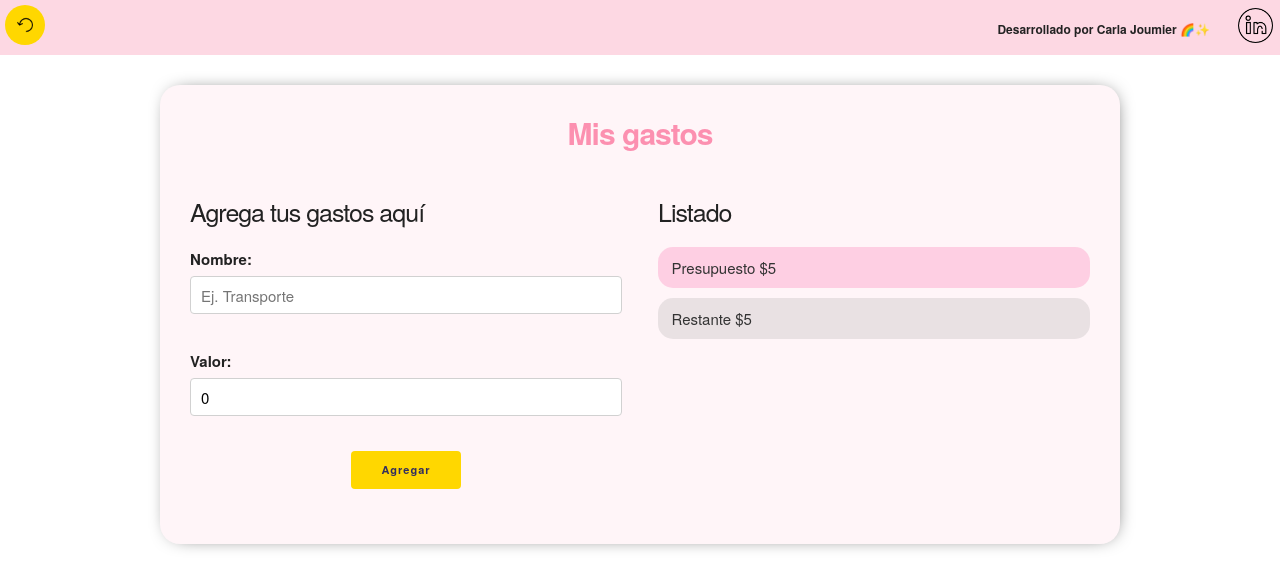
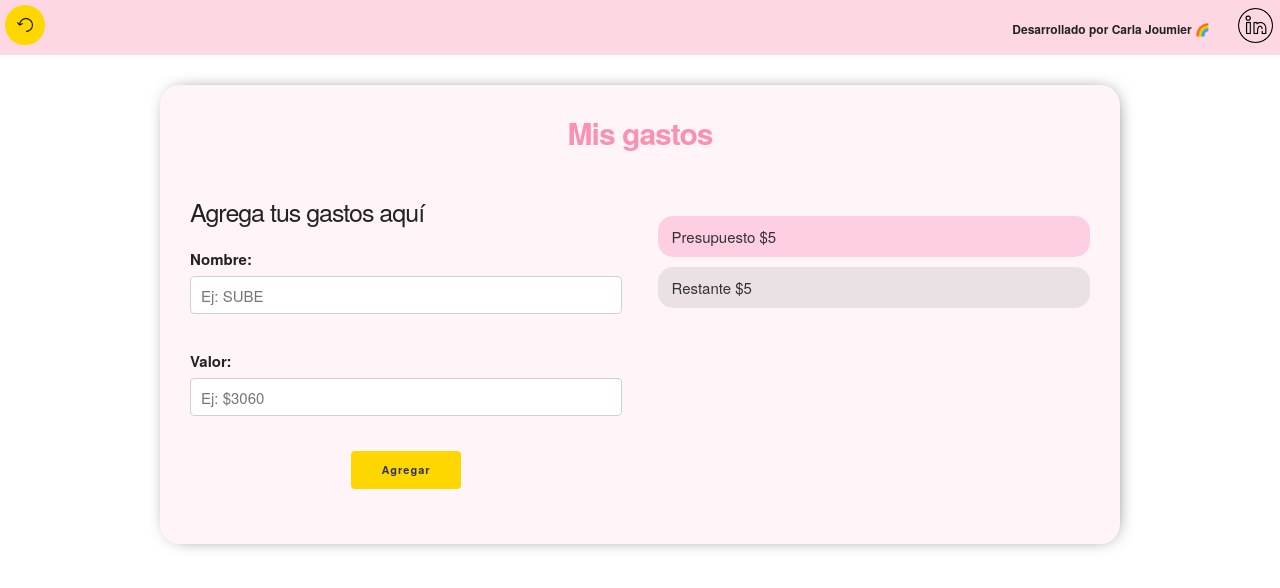
Before and after one commit to CarJou/Presupuesto, a React (Create React App) app: page /transaction in a window 1280 px wide. Both pictures are taken after typing "5" into the empty fields and a click on the input "Ok". Shown: the top 588 px of the page. Built offline with nearby package versions, Linux system fonts and the light colour scheme.

Commit message:
add changes

```diff
--- a/src/components/Form.jsx
+++ b/src/components/Form.jsx
@@ -7,7 +7,7 @@ import shortid from "shortid";
 const Form = ({setGasto, guardarCrearGasto }) => {
 
     const [nombre, setNombre] = useState("");
-    const [cantidad, setCantidad] = useState(0);
+    const [cantidad, setCantidad] = useState("");
     const [error, setError] = useState(false);
 
    //cuando el user agrega un gasto
@@ -34,7 +34,7 @@ const Form = ({setGasto, guardarCrearGasto }) => {
 
     //resetear el form
      setNombre("");
-     setCantidad(0);
+     setCantidad("");
 }
 
     return(
@@ -50,7 +50,7 @@ const Form = ({setGasto, guardarCrearGasto }) => {
                        <input
                        type="text"
                        className="u-full-width"
-                       placeholder="Ej. Transporte"
+                       placeholder="Ej: SUBE"
                        value={nombre}
                        onChange={ e => setNombre(e.target.value)}
                        />
@@ -60,7 +60,7 @@ const Form = ({setGasto, guardarCrearGasto }) => {
                        <input
                        type="number"
                        className="u-full-width"
-                       placeholder="Ej $3060"
+                       placeholder="Ej: $3060"
                        value={cantidad}
                        onChange={ e => setCantidad(parseInt(e.target.value, 10))}
                        />
--- a/src/components/Gastos.jsx
+++ b/src/components/Gastos.jsx
@@ -5,7 +5,11 @@ const Gastos = ({gasto}) =>(
 <li className ="gastos">
     <p>{gasto.nombre}
     <span className="gasto"> $ {gasto.cantidad} </span>
+
+    <button className="delete">
+                Eliminar &times;</button>
     </p>
+
 </li>
 );
 Gastos.propTypes ={
--- a/src/components/Listado.jsx
+++ b/src/components/Listado.jsx
@@ -2,14 +2,14 @@ import React from "react";
 import Gastos from "./Gastos";
 import PropTypes from "prop-types";
 
-const Listado = ({gastos}) =>(
+const Listado = ({gastos, deleteGasto, gasto}) =>(
 
 <div className="gastos-realizados">
-    <h2 className="pres-title">Listado</h2>
 {gastos.map(gasto=>(
     <Gastos
          key = {gasto.id}
          gasto={gasto}
+         deleteGasto={deleteGasto}
     />
 ) )
 }
--- a/src/components/Nav.jsx
+++ b/src/components/Nav.jsx
@@ -14,7 +14,7 @@ const Nav = () => {
 
         <span role="img" aria-label="emojis">
           {" "}
-          🌈✨{" "}
+          🌈{" "}
         </span>
       </p>
       <a className="name"
--- a/src/css/presupuesto.css
+++ b/src/css/presupuesto.css
@@ -13,5 +13,10 @@ input.button{
 input.button:hover{
 background-color: #FEFC21;
     border:  none;
-    box-shadow: 0 12px 16px 0 rgba(0,0,0,0.24),0 17px 50px 0 rgba(0,0,0,0.19);
 }
+@media screen and (min-width: 900px) {
+    input.button:hover{
+
+            box-shadow: 0 12px 16px 0 rgba(0,0,0,0.24),0 17px 50px 0 rgba(0,0,0,0.19);
+        }
+}
```
